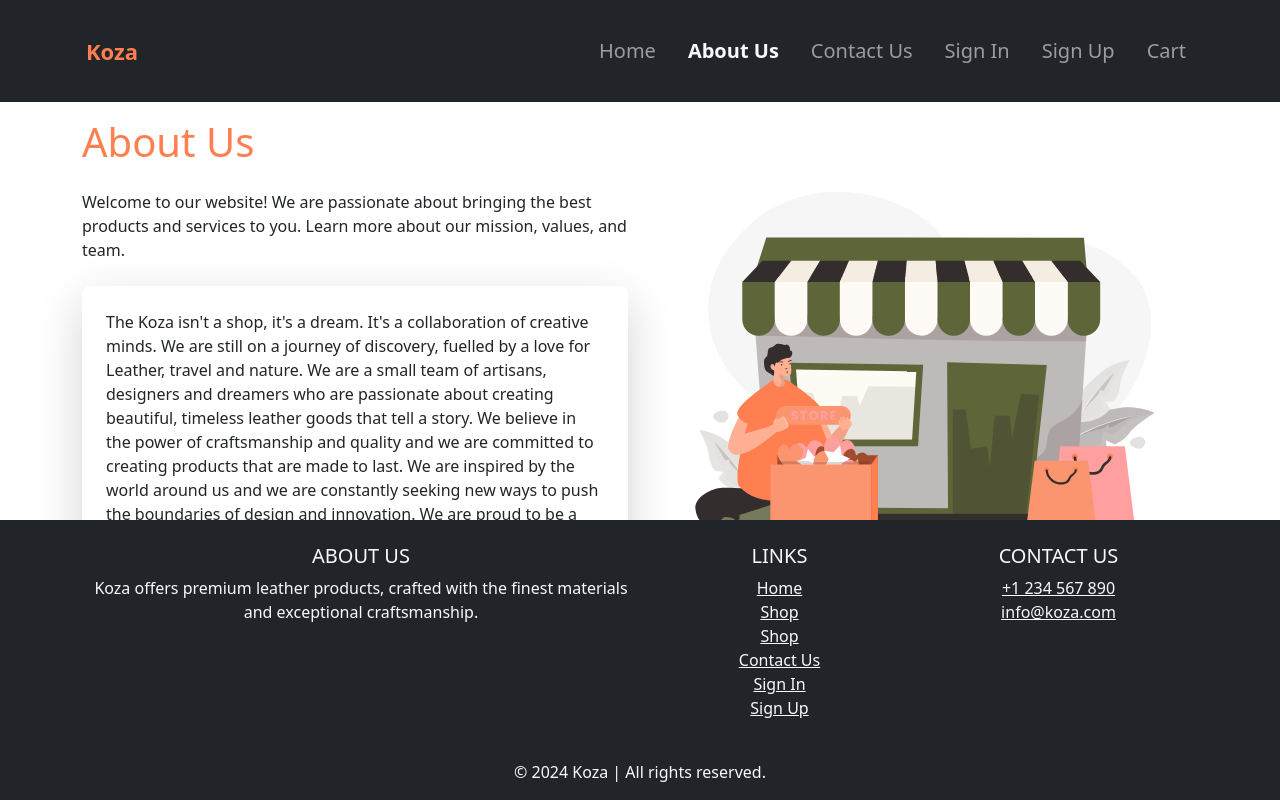
After one commit to 3Sangeetha3/E-Commerce-PHP, a PHP site: page /pages/AboutUs.php in a window 1280 px wide. The commit adds this page. Run offline with PHP 8.4, Linux system fonts and the light colour scheme.

Commit message:
Add About Us page, enhance navbar links, and improve layout with animations

```diff
--- a/assets/css/style.css
+++ b/assets/css/style.css
@@ -1,6 +1,7 @@
 body {
   margin: 0;
   padding: 0;
+  padding-top: 70px;
 }
 
 /* Navbar styles */
@@ -23,18 +24,25 @@ body {
 }
 
 .navbar .nav-item:hover {
-  border-radius: 30px;
+  display: inline-block;
+  border-radius: 6px;
   background-color: #ff7f50;
   color: #f5ede1;
   transition: background-color 0.3s ease, color 0.3s ease;
 }
-.nav-item .nav-link.active {
+/* .nav-item .nav-link.active {
     color:#ff7f50;
-}
+} */
 
 .nav-item .nav-link.active:hover {
     color:#f5ede1;
 }
 
+.navbar-nav .nav-item .nav-link.active {
+  color: #f8f9fa !important;
+  font-weight: bold;
+}
+
+
 
 /* SignIn page */
--- a/components/footer.php
+++ b/components/footer.php
@@ -11,6 +11,7 @@
                 <ul class="list-unstyled mb-0">
                     <li><a href="../index.php" class="text-light">Home</a></li>
                     <li><a href="#" class="text-light">Shop</a></li>
+                    <li><a href="../pages/AboutUs.php" class="text-light">Shop</a></li>
                     <li><a href="#" class="text-light">Contact Us</a></li>
                     <li><a href="../pages/signIn.php" class="text-light">Sign In</a></li>
                     <li><a href="../pages/signUp.php" class="text-light">Sign Up</a></li>
--- a/components/navbar.php
+++ b/components/navbar.php
@@ -1,5 +1,9 @@
 <!-- components/navbar.php -->
-<nav class="navbar navbar-expand-lg navbar-dark bg-dark">
+
+<!-- animate css -->
+<link rel="stylesheet" href="https://cdnjs.cloudflare.com/ajax/libs/animate.css/4.1.1/animate.min.css" />
+
+<nav class="navbar navbar-expand-lg navbar-dark bg-dark fixed-top animate__animated animate__slideInDown">
   <div class="container p-3">
     <a class="navbar-brand" href="#">Koza</a>
     <button class="navbar-toggler" type="button" data-bs-toggle="collapse" data-bs-target="#navbarNav" aria-controls="navbarNav" aria-expanded="false" aria-label="Toggle navigation">
@@ -11,19 +15,19 @@
           <a class="nav-link <?php echo ($current_page == 'index.php') ? 'active' : ''; ?>" href="/E-commerce/index.php">Home</a>
         </li>
         <li class="nav-item">
-          <a class="nav-link" href="#">About Us</a>
+          <a class="nav-link <?php echo ($current_page == 'AboutUs.php') ? 'active' : ''; ?>" href="/E-commerce/pages/AboutUs.php">About Us</a>
         </li>
         <li class="nav-item">
-          <a class="nav-link" href="#">Contact Us</a>
+          <a class="nav-link <?php echo ($current_page == 'contact.php') ? 'active' : ''; ?>" href="/E-commerce/pages/contact.php">Contact Us</a>
         </li>
         <li class="nav-item">
-          <a class="nav-link" <?php echo ($current_page == 'signIn.php') ? 'active' : ''; ?> href="/E-commerce/pages/signIn.php">Sign In</a>
+          <a class="nav-link <?php echo ($current_page == 'signIn.php') ? 'active' : ''; ?>" href="/E-commerce/pages/signIn.php">Sign In</a>
         </li>
         <li class="nav-item">
-          <a class="nav-link" <?php echo ($current_page == 'signUp.php') ? 'active' : ''; ?> href="/E-commerce/pages/signUp.php">Sign Up</a>
+          <a class="nav-link <?php echo ($current_page == 'signUp.php') ? 'active' : ''; ?>" href="/E-commerce/pages/signUp.php">Sign Up</a>
         </li>
         <li class="nav-item">
-          <a class="nav-link" href="#">Cart</a>
+          <a class="nav-link <?php echo ($current_page == 'cart.php') ? 'active' : ''; ?>" href="/E-commerce/pages/cart.php">Cart</a>
         </li>
       </ul>
     </div>
--- a/index.php
+++ b/index.php
@@ -23,7 +23,7 @@
 <?php include 'components/navbar.php'; ?>
 
 <!-- Hero Section -->
-<div class="container my-5">
+<div class="container">
     <div class="row d-flex align-items-center">
         <div class="col-md-6 text-center text-md-start text-dark">
             <h1>Welcome to Koza</h1>
--- /dev/null
+++ b/pages/AboutUs.php
@@ -0,0 +1,74 @@
+<!-- signIn.php -->
+<!DOCTYPE html>
+<html lang="en">
+
+<head>
+  <meta charset="UTF-8">
+  <meta name="viewport" content="width=device-width, initial-scale=1.0">
+  <title>Sign In - Koza</title>
+  <!-- Bootstrap CSS -->
+  <link href="https://cdn.jsdelivr.net/npm/bootstrap@5.3.0-alpha1/dist/css/bootstrap.min.css" rel="stylesheet">
+  <!-- Custom CSS -->
+  <link rel="stylesheet" href="../assets/css/style.css">
+  <!-- animate css -->
+  <link rel="stylesheet" href="https://cdnjs.cloudflare.com/ajax/libs/animate.css/4.1.1/animate.min.css" />
+
+</head>
+
+<body class="bg-[#F5EDE1]">
+  <?php
+  // Include the configuration file
+  require_once '../config/config.php';
+  $current_page = basename($_SERVER['PHP_SELF']);
+  ?>
+
+  <!-- Navbar -->
+  <?php include '../components/navbar.php'; ?>
+
+  <?php
+  session_start();
+  ?>
+  <?php $current_page = 'AboutUs.php'; ?>
+
+
+  <!-- About Us Page -->
+  <div class="container my-5">
+    <div class="row d-flex align-items-center">
+      <!-- Text Section (Left) -->
+      <div class="col-md-6 ext-center text-md-start text-dark animate__animated animate__slideInLeft">
+        <h1 class="text-4xl font-extrabold" style="color: #FF7F50;">About Us</h1>
+        <p class="mt-4 text-lg text-gray-600">
+          Welcome to our website! We are passionate about bringing the best products and services to you.
+          Learn more about our mission, values, and team.
+        </p>
+        <div class="mt-12 grid grid-cols-1 md:grid-cols-2 lg:grid-cols-3 gap-8">
+          <!-- Section: Mission -->
+          <div class="bg-white p-6 shadow-lg rounded-3">
+            <h2 class="text-2xl font-semibold text-gray-900"></h2>
+            <p class="mt-4 text-gray-700 p-4">
+              The Koza isn't a shop, it's a dream.
+              It's a collaboration of creative minds.
+              We are still on a journey of discovery, fuelled by a love for Leather, travel and nature.
+              We are a small team of artisans, designers and dreamers who are passionate about creating beautiful,
+              timeless leather goods that tell a story.
+              We believe in the power of craftsmanship and quality and we are committed to creating products that are made to last. We are inspired by the world around us and we are constantly seeking new ways to push the boundaries of design and innovation. We are proud to be a part of the leather community and we are excited to share our journey with you.
+            </p>
+          </div>
+        </div>
+      </div>
+
+      <!-- Image Section (Right) -->
+      <div class="col-md-6 text-center">
+        <img src="../assets/images/aboutUs.svg" class="img-fluid animate__animated animate__bounceInRight" alt="Our Team">
+      </div>
+    </div>
+  </div>
+
+  <!-- Footer -->
+  <?php include '../components/footer.php'; ?>
+
+  <!-- Bootstrap JS and dependencies -->
+  <script src="https://cdn.jsdelivr.net/npm/bootstrap@5.3.0-alpha1/dist/js/bootstrap.bundle.min.js"></script>
+</body>
+
+</html>
--- a/pages/signIn.php
+++ b/pages/signIn.php
@@ -9,6 +9,8 @@
     <link href="https://cdn.jsdelivr.net/npm/bootstrap@5.3.0-alpha1/dist/css/bootstrap.min.css" rel="stylesheet">
     <!-- Custom CSS -->
     <link rel="stylesheet" href="../assets/css/style.css">
+    <!-- animate css -->
+    <link rel="stylesheet" href="https://cdnjs.cloudflare.com/ajax/libs/animate.css/4.1.1/animate.min.css" />
 </head>
 <body class="bg-[#F5EDE1]">
 <?php
@@ -27,7 +29,7 @@ session_start();
 <!-- Sign In Section -->
 <div class="container my-5">
     <div class="row">
-        <div class="col-md-6 my-5">
+        <div class="col-md-6 my-5 animate__animated animate__slideInLeft">
             <h2 class="text-dark mt-5 mb-3">Sign In</h2>
 
             <form action="../backend/process_signin.php" method="POST">
@@ -54,7 +56,7 @@ session_start();
             <p class="mt-3">Don't have an account? <a href="../pages/signUp.php">Sign Up</a></p>
         </div>
         <div class="col-md-6 p-0">
-            <img src="../assets/images/signIn.svg" class="img-fluid" alt="Sign-in">
+            <img src="../assets/images/signIn.svg" class="img-fluid animate__animated animate__slideInRight" alt="Sign-in">
         </div>
     </div>
 </div>
--- a/pages/signUp.php
+++ b/pages/signUp.php
@@ -47,7 +47,7 @@
 </div> -->
 <div class="container my-5">
     <div class="row">
-        <div class="col-md-6 my-5">
+        <div class="col-md-6 my-5 animate__animated animate__slideInLeft">
             <h2 class="text-dark mt-5 mb-3">Sign Up</h2>
 
             <form action="../backend/process_signup.php" method="POST">
@@ -80,7 +80,7 @@
             <p class="mt-3">Already have an account? <a href="../pages/signIn.php">Sign In</a></p>
         </div>
         <div class="col-md-6 p-0">
-            <img src="../assets/images/signIn.svg" class="img-fluid" alt="Sign-in">
+            <img src="../assets/images/signup.svg" class="img-fluid animate__animated animate__slideInRight" alt="Sign-in">
         </div>
     </div>
 </div>
```
Also changed, not shown: assets/images/aboutUs.svg (added), assets/images/hero-image.jpg (deleted), assets/images/signup.svg (added).
